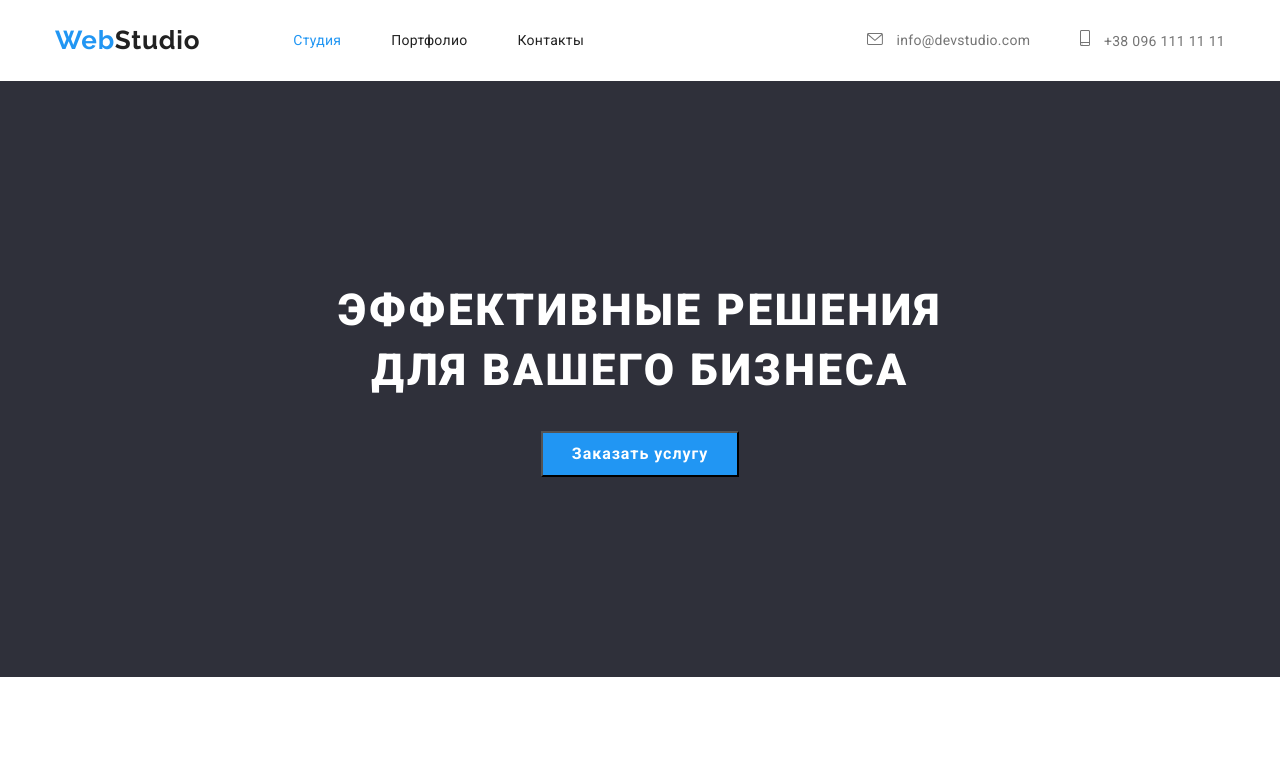
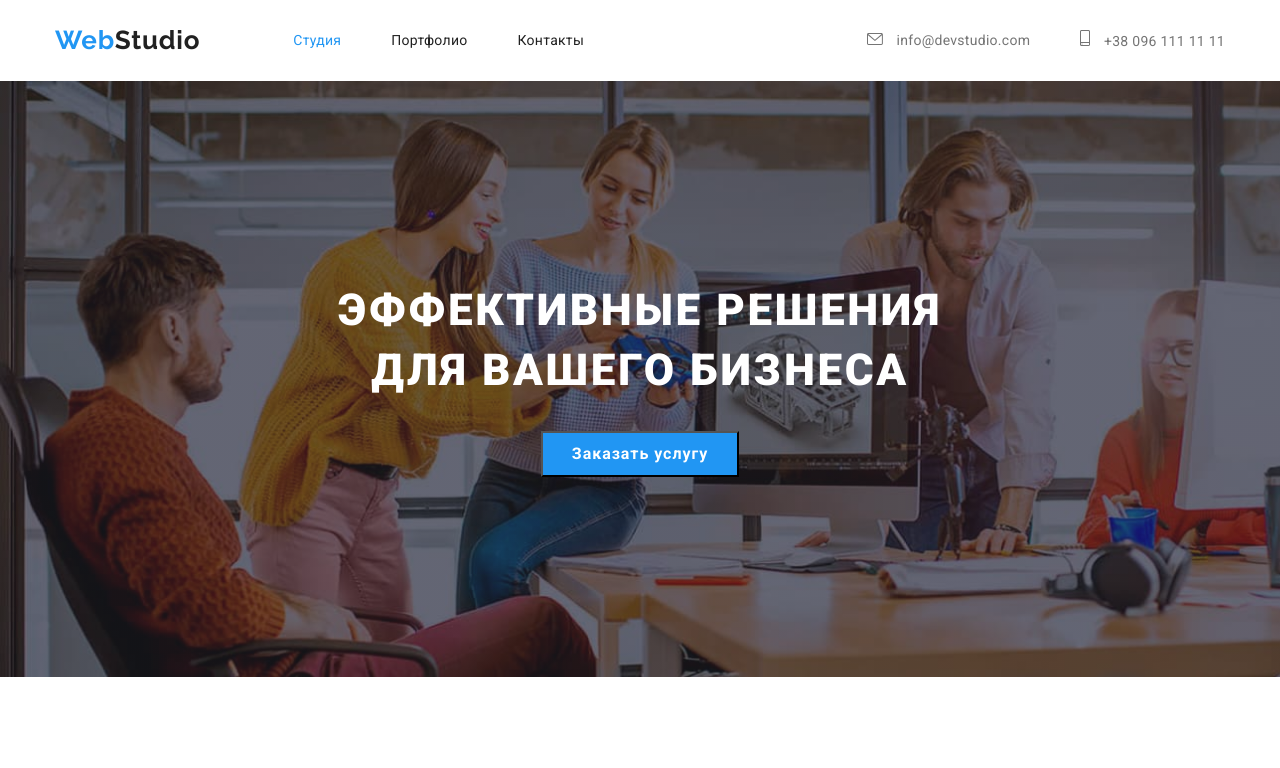
Before and after one commit to OlgaShopina/goit-markup-hw-04, a plain HTML site: page index.html in a window 1280 px wide. Shown: the top 768 px of the page. Drawn offline with nearby package versions, Linux system fonts and the light colour scheme.

Commit message:
Update styles.css

```diff
--- a/css/styles.css
+++ b/css/styles.css
@@ -175,12 +175,12 @@ img {
 .hero {
   padding-top: 200px;
   padding-bottom: 200px;
+  background-color: var(--dark-background);
   background-image: linear-gradient(
       rgba(47, 48, 58, 0.4),
       rgba(47, 48, 58, 0.4)
     ),
-    url(/image/HERO/logo-img.jpg);
-  background: var(--dark-background);
+    url(../image/HERO/logo-img.jpg);
   background-repeat: no-repeat;
   background-size: cover;
 }
```
